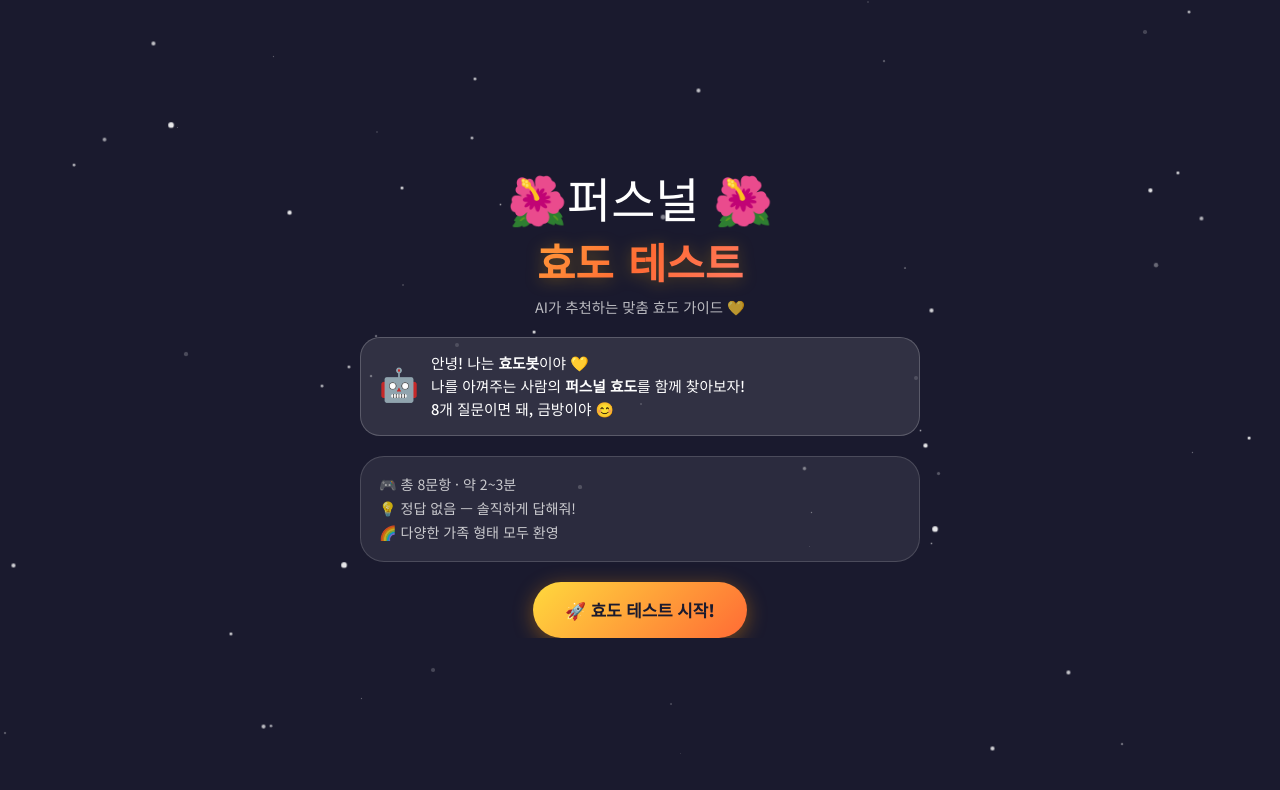
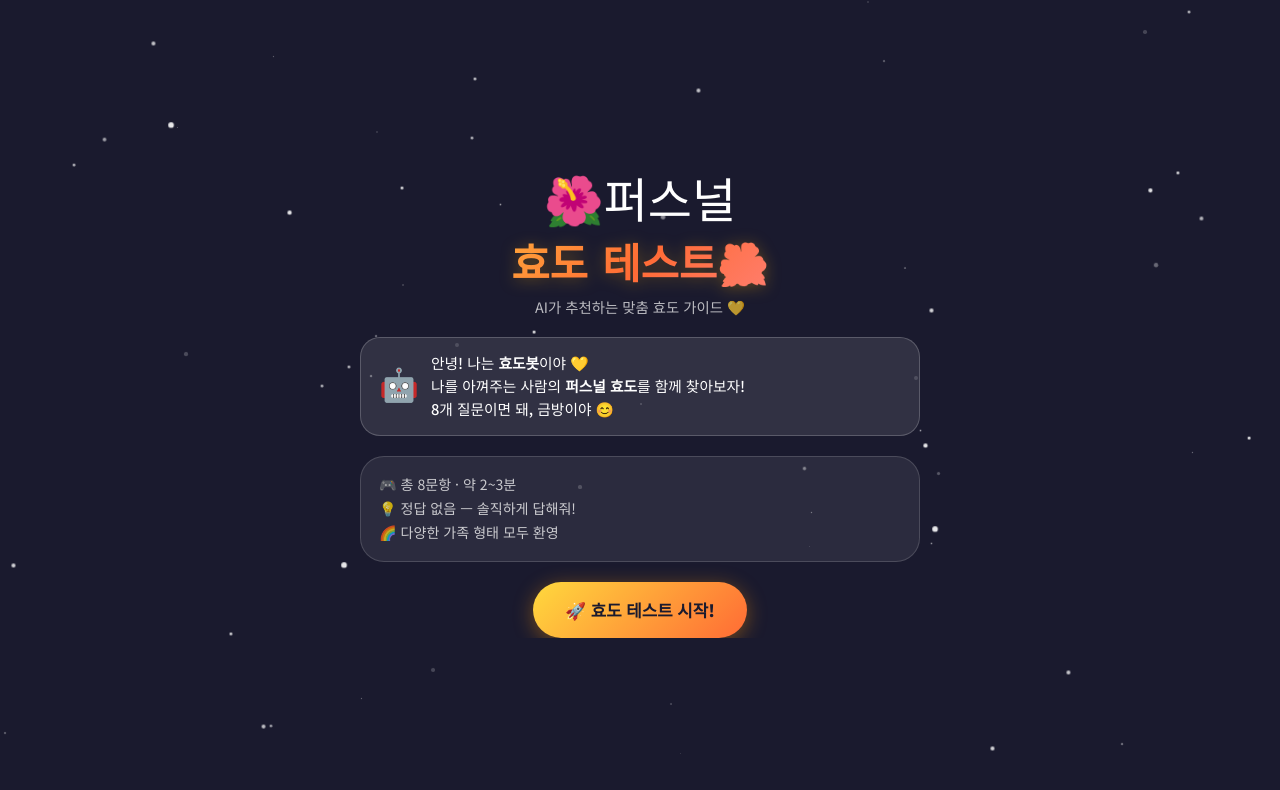
Before and after one commit to So0yeon/family, a plain HTML site: page index.html in a window 1280 px wide. Shown: the top 790 px of the page. Drawn offline with nearby package versions, Linux system fonts and the light colour scheme; a web font is replaced by a local one.

Commit message:
Update index.html

```diff
--- a/index.html
+++ b/index.html
@@ -399,8 +399,8 @@
   <!-- ===== INTRO SCREEN ===== -->
   <div class="screen active" id="screen-intro">
     <div class="title-wrap">
-      <div style="font-size:3rem; margin-bottom:8px;">🌺퍼스널 🌺</div>
-      <div class="game-title">효도 테스트</div>
+      <div style="font-size:3rem; margin-bottom:8px;">🌺퍼스널</div>
+      <div class="game-title">효도 테스트🌺</div>
       <div class="game-subtitle">AI가 추천하는 맞춤 효도 가이드 💛</div>
     </div>
 
```
